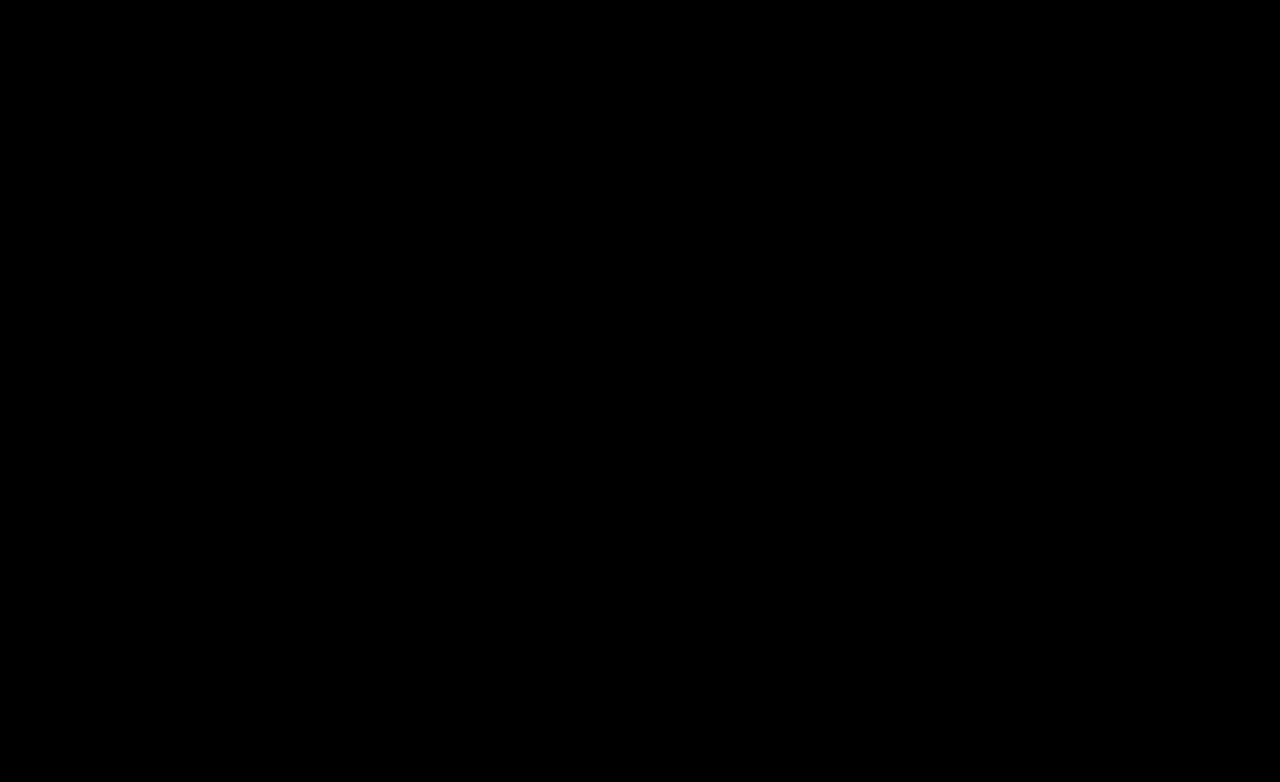
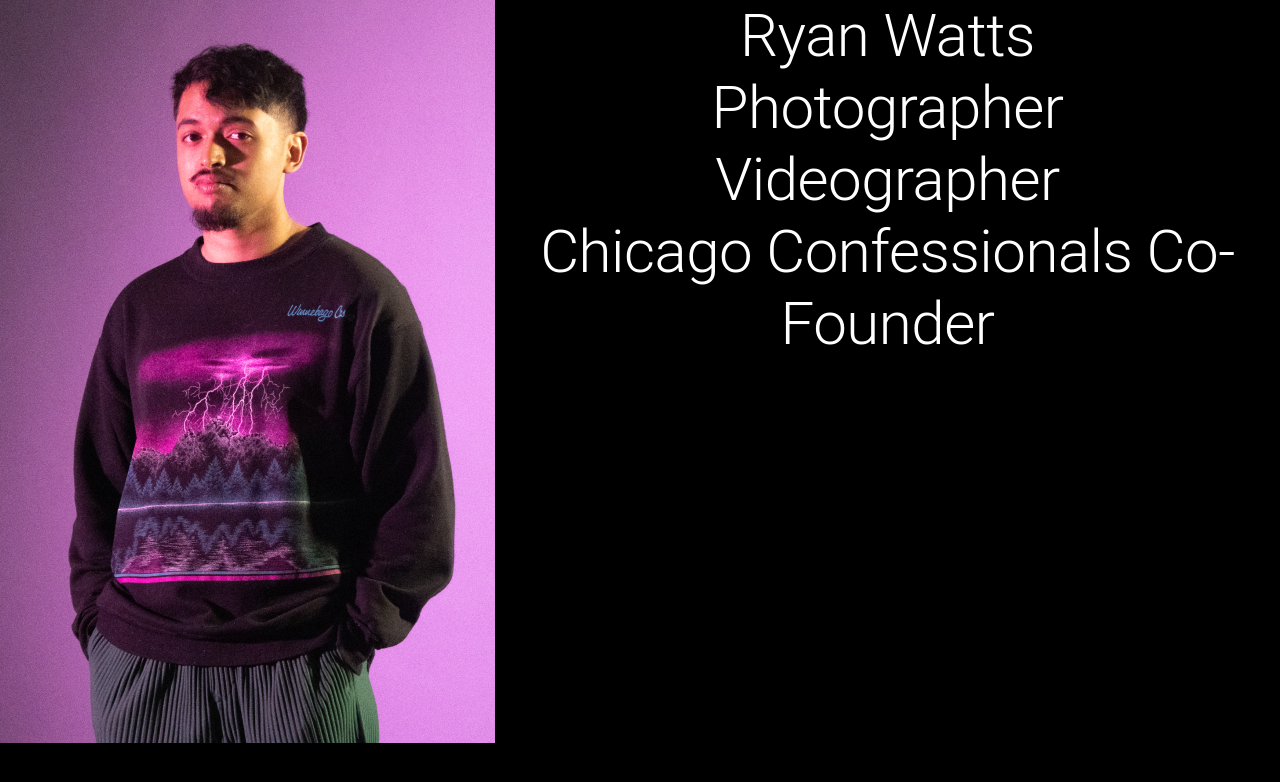
Before and after one commit to austin20XX/ryans-site, a React app: page / in a window 1280 px wide. Shown: the top 782 px of the page. Built offline with nearby package versions, Linux system fonts and the light colour scheme.

Commit message:
feat: landing page basics

```diff
--- a/src/App.css
+++ b/src/App.css
@@ -1,4 +1,5 @@
 .App {
   text-align: center;
   min-height: 100vh;
+  color: white;
 }
--- a/src/App.tsx
+++ b/src/App.tsx
@@ -1,13 +1,14 @@
 import './App.css';
 import { RouterProvider } from 'react-router-dom';
 import router from './Routing/Router'
+import { Container } from '@mui/material';
 
 
 function App() {
   return (
-    <div className="App">
+    <Container className="App" disableGutters maxWidth='xl'>
       <RouterProvider router={router} />
-    </div>
+    </Container>
   );
 }
 
--- a/src/LandingPage/LandingPage.tsx
+++ b/src/LandingPage/LandingPage.tsx
@@ -1,11 +1,23 @@
+import { Box, Typography } from "@mui/material";
+import  RyanFullBody from '../assets/RyanFullBody.png'
+
 interface LandingPageProps {
     exceptionThrown?: boolean
 }
 
 export const LandingPage = ({exceptionThrown, ...props}: LandingPageProps) => {
     return (
-        <div>
-            Testing
-        </div>
+        <Box id='landing-page'
+             maxWidth='xl'
+             sx={{display: 'flex', justifyContent: 'space-evenly'}}
+        >
+            <Box id='left-split'><img src={RyanFullBody} alt='Ryan Watts Full Body Shot>' /> </Box>
+            <Box id='right-split'>
+                <Typography variant="h2">Ryan Watts</Typography>
+                <Typography variant="h2">Photographer</Typography>
+                <Typography variant="h2">Videographer</Typography>
+                <Typography variant="h2">Chicago Confessionals Co-Founder</Typography>
+            </Box>
+        </Box>
     )
 };
```
Also changed, not shown: src/assets/RyanFullBody.png (added).
